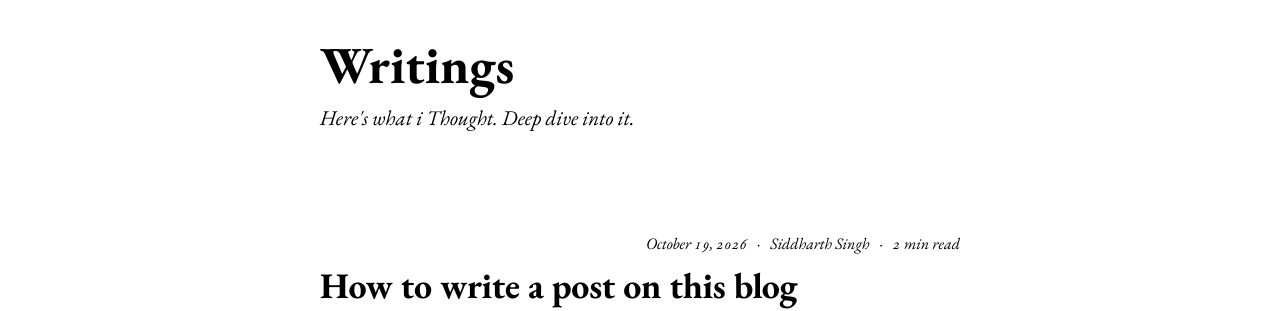
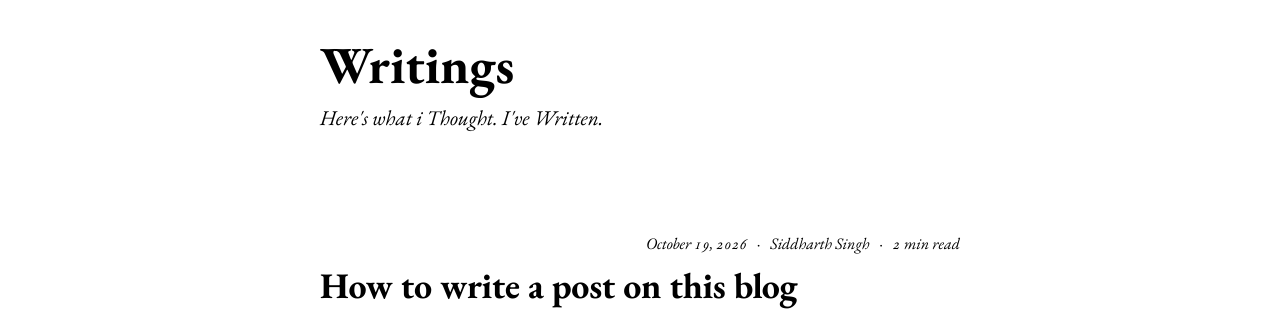
Before and after one commit to isthiscoder/Siddharth.blogs, a Jekyll site: the page built from writings.html, in a window 1280 px wide. Shown: the part 145-456 px from the top of the page. Built offline with Jekyll 4.4.1, drawn with Linux system fonts in a browser that asks for light colours.

Commit message:
Update writings.html

```diff
--- a/writings.html
+++ b/writings.html
@@ -3,6 +3,6 @@ layout: section
 title: Writings
 section: writings
 style: list
-intro: "Here's what i Thought. Deep dive into it."
+intro: "Here's what i Thought. I've Written."
 permalink: /writings/
 ---
```
